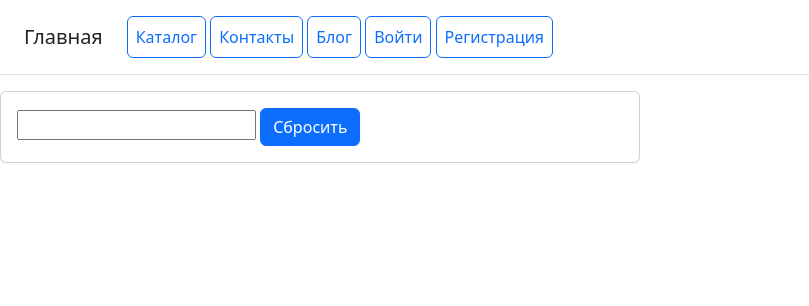
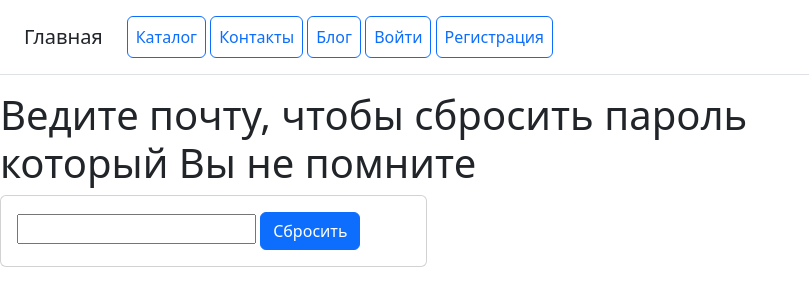
Before and after one commit to elenaludina0573/Online_store_projekt, a Django app: page /users/reset/ in a window 1280 px wide. Shown: the top 306 px of the page, without its empty margins (0-809 px from the left). Run offline with Django 5.2, Linux system fonts and the light colour scheme.

Commit message:
Addendum

```diff
--- a/users/templates/users/register.html
+++ b/users/templates/users/register.html
@@ -1,6 +1,10 @@
 {% extends 'catalog/base.html' %}
 {% block content %}
-<div class="col-12">
+<div class="col-8">
+    <head class="pricing-header px-3 py-3 pt-md-5 pb-md-4 mx-auto text-center">
+        <h1 class="display-12">Вам будет отправлено сообщение на почту
+            для подтверждения аккаунта </h1>
+    </head>
     <form class="row" method="post" enctype="multipart/form-data">
         <div class="col_3">
             <div class="col-6">
--- a/users/templates/users/reset.html
+++ b/users/templates/users/reset.html
@@ -1,6 +1,10 @@
 {% extends 'catalog/base.html' %}
 {% block content %}
-<div class="col-12">
+<div class="col-8">
+    <head class="pricing-header px-3 py-3 pt-md-5 pb-md-4 mx-auto text-center">
+        <h1 class="display-6">Ведите почту,
+            чтобы сбросить пароль который Вы не помните</h1>
+    </head>
     <form class="row" method="post" enctype="multipart/form-data">
         <div class="col_3">
             <div class="col-6">
```
